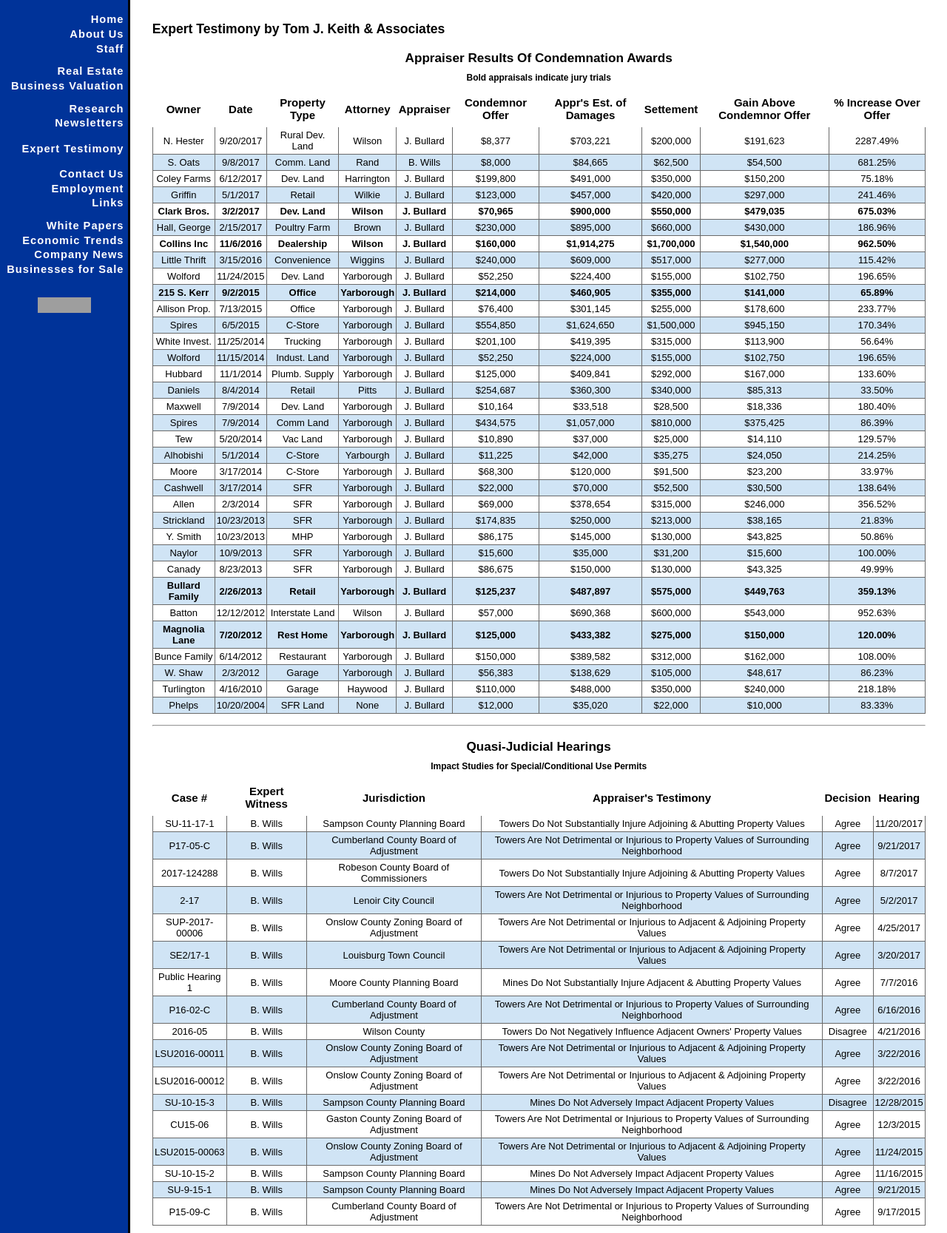
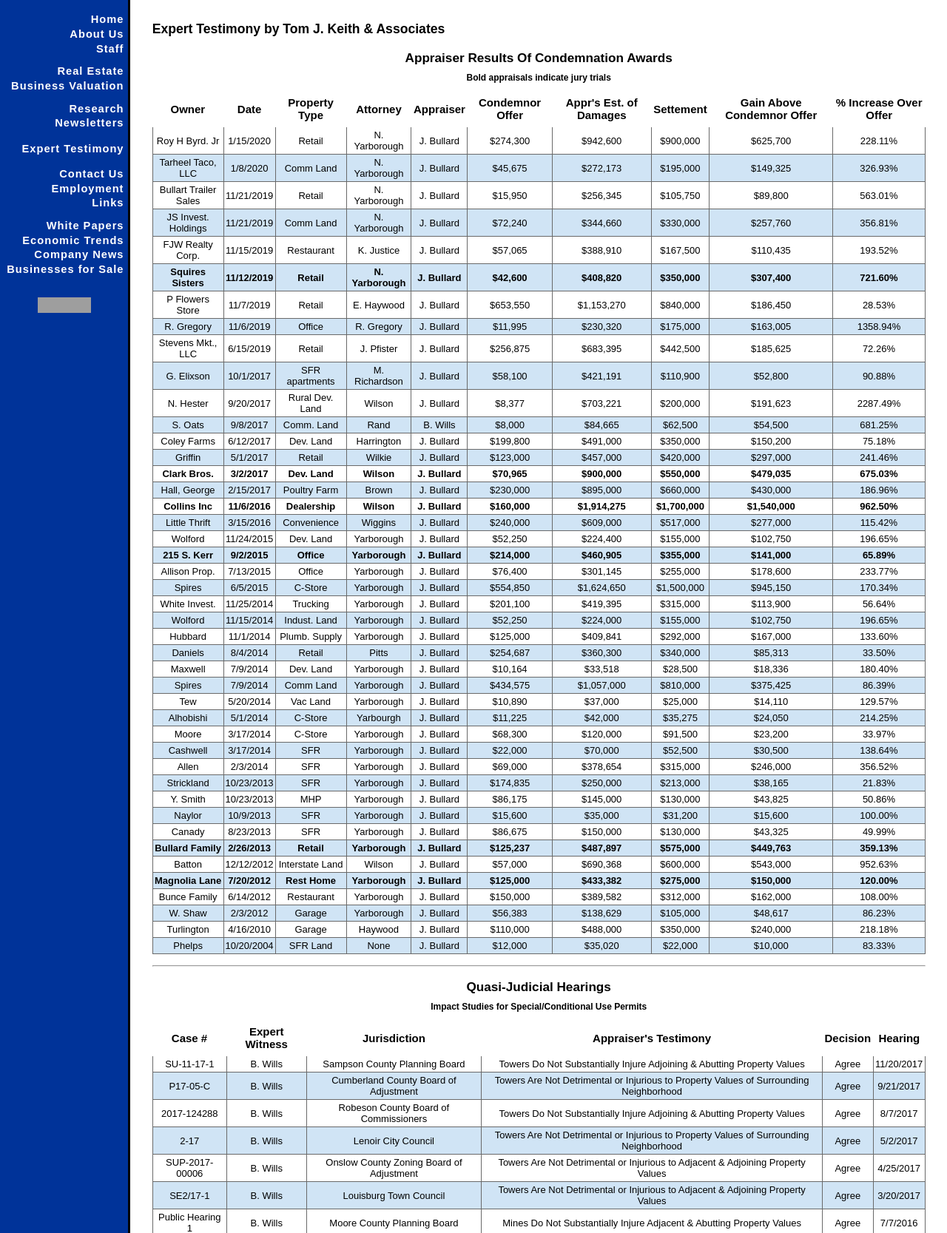
Before and after one commit to keitwb/keithvaluation, a Django app: template keithvaluation/templates/expert-testimony.html in a window 1280 px wide. Shown: the part 125-1792 px from the top of the page at 74% size. Run offline with Django 3.2, Linux system fonts and the light colour scheme; the template is opened without the code that fills it, so the values that code supplies are empty; some libraries are stand-ins or nearby versions; grey boxes are pictures that could not be loaded.

Commit message:
Add new expert testimony and hunting disclaimer

```diff
--- a/keithvaluation/templates/expert-testimony.html
+++ b/keithvaluation/templates/expert-testimony.html
@@ -59,6 +59,16 @@
 <div class="subtitle"><strong>Bold</strong> appraisals indicate jury trials</div>
 <table>
   <thead><tr><th>Owner</th><th>Date</th><th>Property Type</th><th>Attorney</th><th>Appraiser</th><th>Condemnor Offer</th><th>Appr's Est. of Damages</th><th>Settement</th><th>Gain Above Condemnor Offer</th><th>% Increase Over Offer</th></tr></thead><tbody>
+    <tr><td>Roy H Byrd. Jr</td><td>1/15/2020</td><td>Retail</td><td>N. Yarborough</td><td>J. Bullard</td><td>$274,300</td><td>$942,600</td><td>$900,000</td><td>$625,700</td><td>228.11%</td></tr>
+    <tr><td>Tarheel Taco, LLC</td><td>1/8/2020</td><td>Comm Land</td><td>N. Yarborough</td><td>J. Bullard</td><td>$45,675</td><td>$272,173</td><td>$195,000</td><td>$149,325</td><td>326.93%</td></tr>
+    <tr><td>Bullart Trailer Sales</td><td>11/21/2019</td><td>Retail</td><td>N. Yarborough</td><td>J. Bullard</td><td>$15,950</td><td>$256,345</td><td>$105,750</td><td>$89,800</td><td>563.01%</td></tr>
+    <tr><td>JS Invest. Holdings</td><td>11/21/2019</td><td>Comm Land</td><td>N. Yarborough</td><td>J. Bullard</td><td>$72,240</td><td>$344,660</td><td>$330,000</td><td>$257,760</td><td>356.81%</td></tr>
+    <tr><td>FJW Realty Corp.</td><td>11/15/2019</td><td>Restaurant</td><td>K. Justice</td><td>J. Bullard</td><td>$57,065</td><td>$388,910</td><td>$167,500</td><td>$110,435</td><td>193.52%</td></tr>
+    <tr class="highlight"><td>Squires Sisters</td><td>11/12/2019</td><td>Retail</td><td>N. Yarborough</td><td>J. Bullard</td><td>$42,600</td><td>$408,820</td><td>$350,000</td><td>$307,400</td><td>721.60%</td></tr>
+    <tr><td>P Flowers Store</td><td>11/7/2019</td><td>Retail</td><td>E. Haywood</td><td>J. Bullard</td><td>$653,550</td><td>$1,153,270</td><td>$840,000</td><td>$186,450</td><td>28.53%</td></tr>
+    <tr><td>R. Gregory</td><td>11/6/2019</td><td>Office</td><td>R. Gregory</td><td>J. Bullard</td><td>$11,995</td><td>$230,320</td><td>$175,000</td><td>$163,005</td><td>1358.94%</td></tr>
+    <tr><td>Stevens Mkt., LLC</td><td>6/15/2019</td><td>Retail</td><td>J. Pfister</td><td>J. Bullard</td><td>$256,875</td><td>$683,395</td><td>$442,500</td><td>$185,625</td><td>72.26%</td></tr>
+    <tr><td>G. Elixson</td><td>10/1/2017</td><td>SFR apartments</td><td>M. Richardson</td><td>J. Bullard</td><td>$58,100</td><td>$421,191</td><td>$110,900</td><td>$52,800</td><td>90.88%</td></tr>
     <tr><td>N. Hester</td><td>9/20/2017</td><td>Rural Dev. Land</td><td>Wilson</td><td>J. Bullard</td><td>$8,377</td><td>$703,221</td><td>$200,000</td><td>$191,623</td><td>2287.49%</td></tr>
     <tr><td>S. Oats</td><td>9/8/2017</td><td>Comm. Land</td><td>Rand</td><td>B. Wills</td><td>$8,000</td><td>$84,665</td><td>$62,500</td><td>$54,500</td><td>681.25%</td></tr>
     <tr><td>Coley Farms</td><td>6/12/2017</td><td>Dev. Land</td><td>Harrington</td><td>J. Bullard</td><td>$199,800</td><td>$491,000</td><td>$350,000</td><td>$150,200</td><td>75.18%</td></tr>
--- a/keithvaluation/templates/list-pages/hunting-land.html
+++ b/keithvaluation/templates/list-pages/hunting-land.html
@@ -1,6 +1,11 @@
 {% extends 'list-pages/base.html' %}
 {% block topmatter %}
   <h1>Hunting Land for Lease</h1>
+  <p style="font-weight: bold"> Due to our desire for quality wildlife management we allow current hunters to have the first
+  right to release the property for the next hunting season. Understand we cannot allow potential
+  hunters to access a tract or initiate a future lease until the end of a previous lease. Therefore,
+  we ask that any potential hunters PLEASE WAIT UNTIL A PROPERTY IS LISTED AS “AVAILABLE NOW FOR
+  LEASE” BEFORE CALLING OR EMAILING.</p>
 {% endblock %}
 
 {% block extracss %}
```
